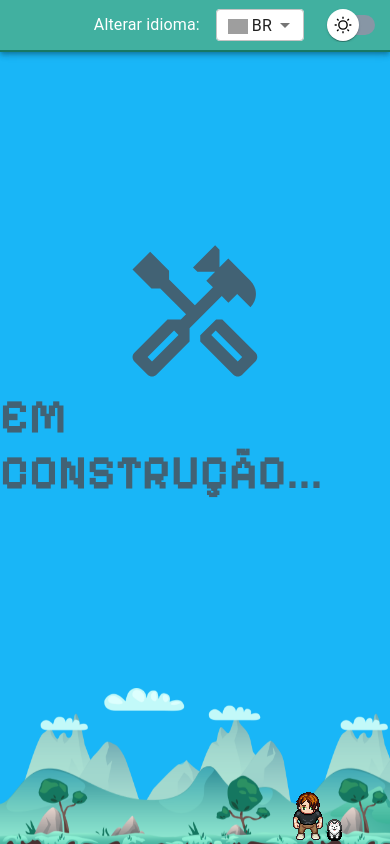
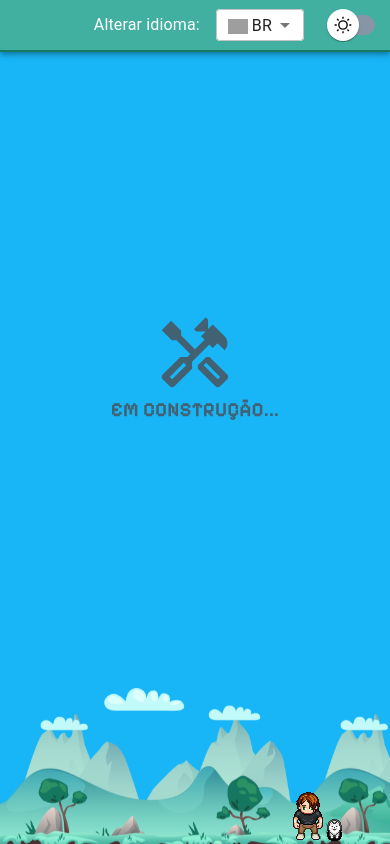
Before and after one commit to danielmpadua/portfolio, a React (Create React App) app: page / in a window 390 px wide. Built offline with nearby package versions, Linux system fonts and the light colour scheme; grey boxes are pictures that could not be loaded.

Commit message:
message mobile size

```diff
--- a/src/App.tsx
+++ b/src/App.tsx
@@ -109,14 +109,14 @@
       >
         <HandymanOutlinedIcon
           sx={{
-            height: 150,
-            width: 150,
+            height: width < 720 ? 80 : 150,
+            width: width < 720 ? 80 : 150,
             color: "#426274",
           }}
         />
 
         <Typography
-          variant="h3"
+          variant={width < 720 ? "h6" : "h3"}
           fontFamily="Pixelify Sans"
           fontWeight={700}
           color={"#426274"}
```
